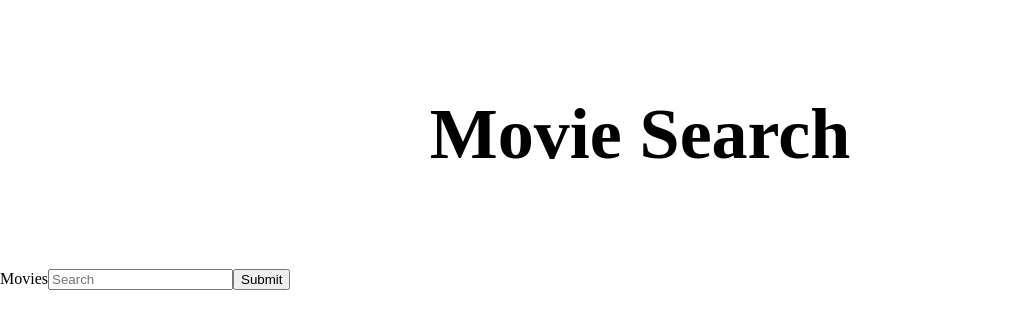
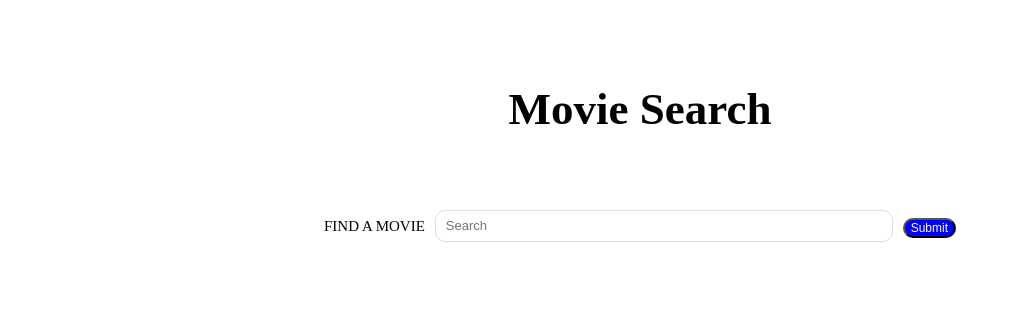
Before and after one commit to joemcgee4151986/movies-app, a React (Create React App) app: page / in a window 1280 px wide. Shown: the top 328 px of the page, without its empty margins (0-1019 px from the left). Built offline with nearby package versions, Linux system fonts and the light colour scheme.

Commit message:
added additional code

```diff
--- a/src/App.css
+++ b/src/App.css
@@ -1,5 +1,5 @@
 html{
-  font-size:10;
+  font-size:10px;
 }
 
 *{
@@ -11,7 +11,7 @@ body{
 }
 
 p{
-  font: size 1.6em;
+  font-size: 1.6em;
 }
 small{
   font-size: 1em;
--- a/src/App.js
+++ b/src/App.js
@@ -1,5 +1,6 @@
 /*import logo from './logo.svg';*/
 import './App.css';
+import './Searchmovies.css';
 
 function App() {
   return (
--- /dev/null
+++ b/src/Searchmovies.css
@@ -0,0 +1,42 @@
+.Form{
+    display:grid;
+    width: 50%;
+	padding:0;
+	grid-area: center;
+	margin:auto;
+  }
+  .label{
+      text-transform: uppercase;
+      font-size:1.5rem;
+      margin-bottom:.3rem;
+
+  }
+  .input{
+      font-size:1.3rem;
+      padding: 0rem 1rem;
+      line-height: 3rem;
+      border: 1px solid #ddd;
+      margin-bottom:.3rem;
+      border-radius:10px;
+  }
+  .button-submit{
+      background-color:blue;
+      color:white;
+      border-radius:10px;
+      font-size:1.2rem;
+      cursor: pointer;
+      transition: background-color 300ms;
+
+  }
+  .button-submit:hover{
+      background-color:rgba(45, 85, 255, 1 );
+  }
+
+
+  @media (min-width:606px){
+        .Form{
+            grid-template-columns: auto 1fr auto;
+            grid-gap:1rem;
+            align-items: center;
+        }
+  }
--- a/src/Searchmovies.js
+++ b/src/Searchmovies.js
@@ -1,17 +1,32 @@
-import React from 'react';
+import React,{useState} from 'react';
 
 
 export default function Searchmovies(){
+    const [query, setQuery] = useState('');
+    const [movies, setMovies] = useState([]);
+    const Searchmovies = async(e) =>{
+        e.preventDefault(); //prevents the link from appearing
+
+
+        const url= `https://api.themoviedb.org/3/search/movie?api_key=cef4c4b7f7940103893a439035dd85df&language=en-US&query=${query}&page=1&include_adult=false`;
+        try{
+        const res = await fetch(url);
+        const data  = await res.json();
+        console.log(data.results);
+        setMovies(data.results);
+        }catch(err){
+            console.error(err);
+        }
+}
     return(
             <div>
-                <form className="Form">
+                <form className="Form" onSubmit={Searchmovies}>
                     <label className="label"
-                    htmlFor="query"> Movies
+                    htmlFor="query"> Find a movie
                     </label>
-                    <input className="input" type="text" name="query" placeholder="Search"></input>
+                    <input className="input" type="text" name="query" placeholder="Search" value = {query} onChange={(e) =>setQuery(e.target.value)}></input>
                     <button className = "button-submit" type = "submit">Submit</button>
                 </form>
-
             </div>
     )
 }
--- a/src/index.css
+++ b/src/index.css
@@ -1,9 +1,4 @@
 body {
-  margin: 0;
+ /* margin: 0;*/
  font-size: 7;
 }
-
-code {
-  font-family: source-code-pro, Menlo, Monaco, Consolas, 'Courier New',
-    monospace;
-}
--- a/src/index.js
+++ b/src/index.js
@@ -1,6 +1,6 @@
 import React from 'react';
 import ReactDOM from 'react-dom';
-import './index.css';
+import './Searchmovies.css';
 import App from './App';
 import reportWebVitals from './reportWebVitals';
 import Searchmovies from './Searchmovies'
```
